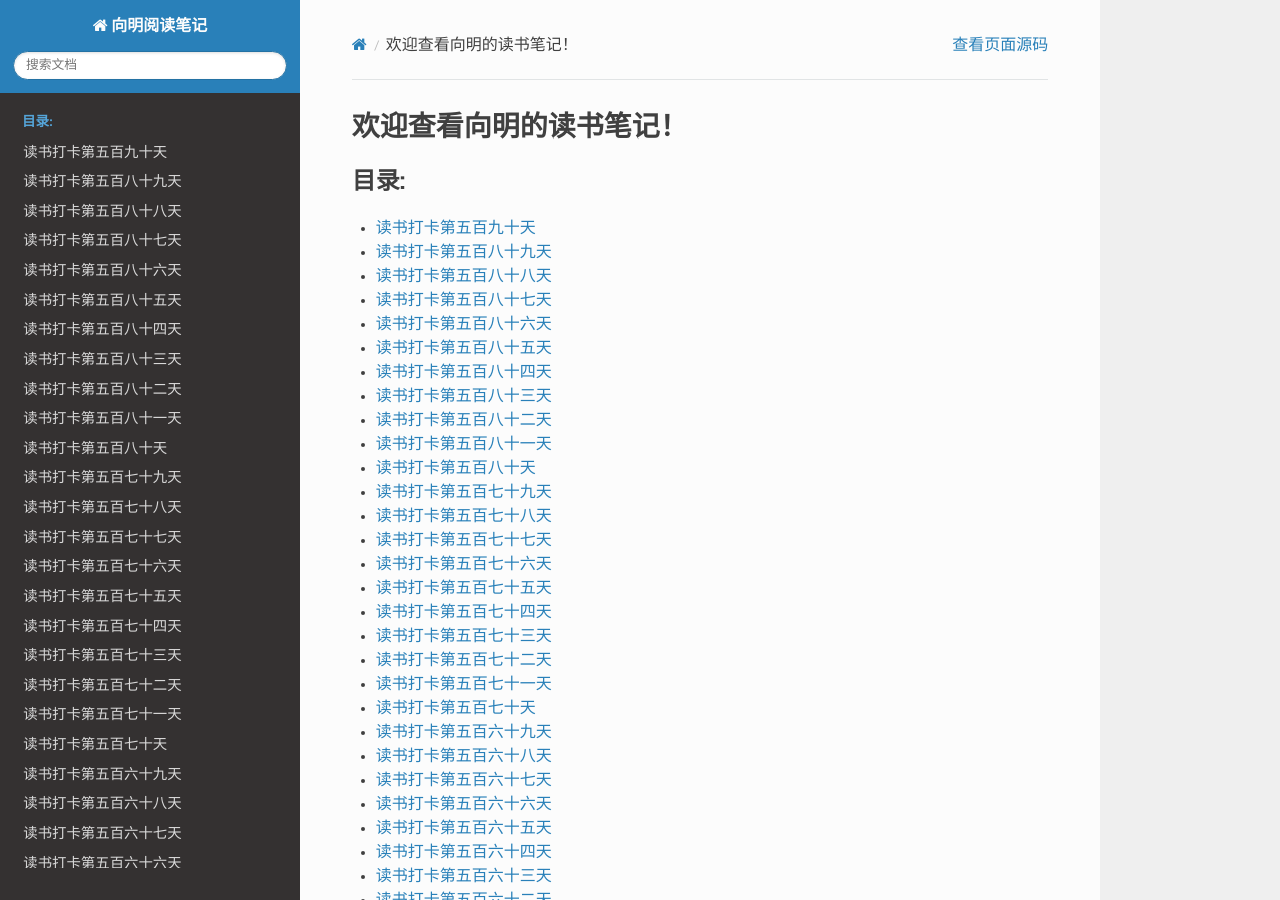
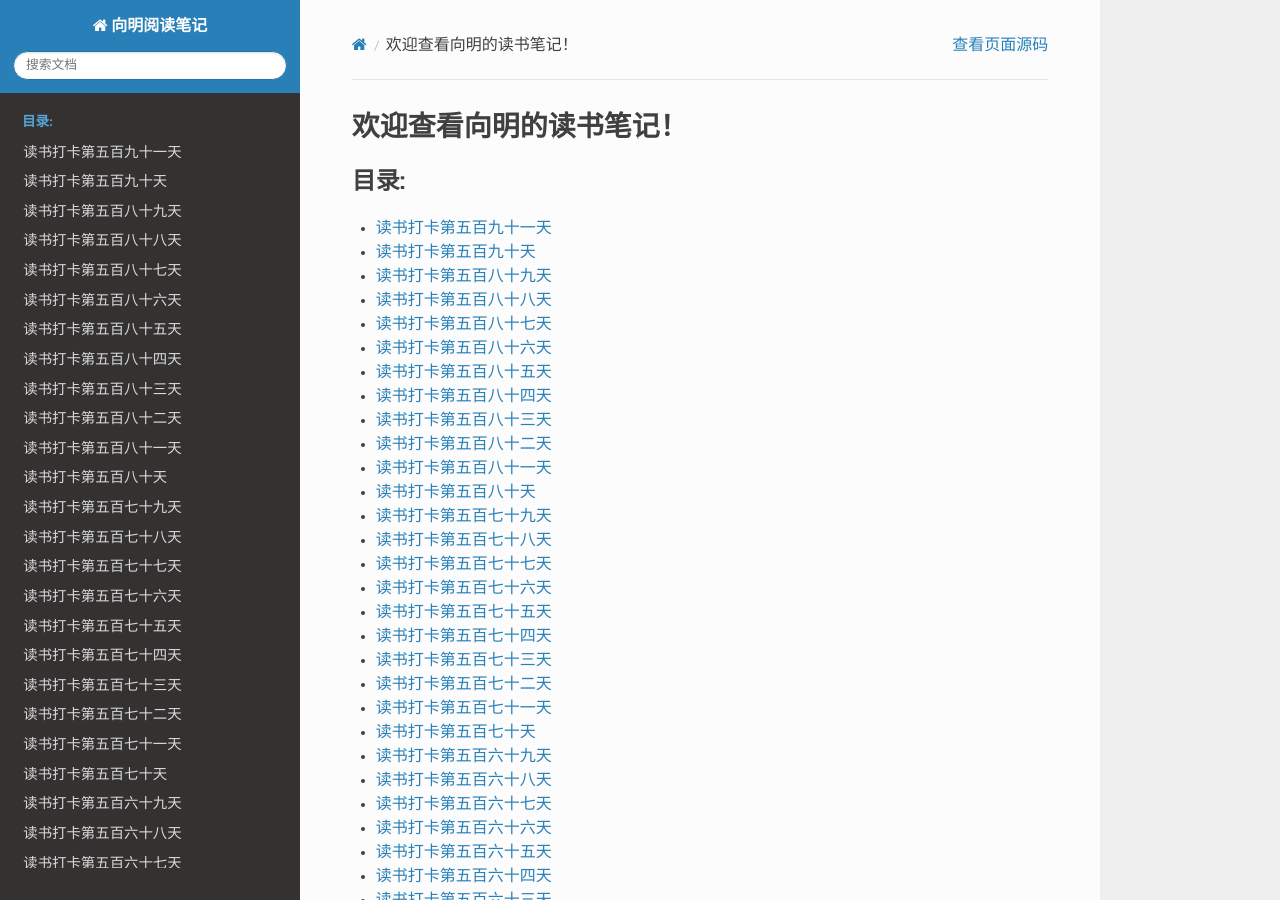
Before and after one commit to xiangming1975/reading, a Sphinx documentation site: the page built from source/index.rst, in a window 1280 px wide and 900 px high. Built offline with Sphinx 7.4.7 and the Read the Docs theme 2.0.0, drawn with Linux system fonts in a browser that asks for light colours; some of the changed lines change nothing that is shown.

Commit message:
自动提交时间: 2022-06-10T22:00:04,314742177+08:00

```diff
--- /dev/null
+++ b/source/2022-06-10.md
@@ -0,0 +1,37 @@
+# 读书打卡第五百九十一天
+## 《亲密行为》（二）
+### 第一章 亲密行为的根源
+
+> 在婴幼儿期，……此时的身体接触是最重要的课题。与母亲身体的直接互动具有压倒一切的意义，给我们留下终身的印记。
+
+> 重新审视童年时代的亲密行为有助于解释成年生活的亲密行为，……
+
+> 母亲对婴儿呵护不够、过分严厉，甚至进行惩罚，孩子稍大后却太溺爱，紧紧抓住孩子不放手。这完全颠倒了情感纽带的发展顺序，……
+
+> 从源头上看，动物学家把拍打的动作说成是意向动作（intention movement）。……母亲轻拍婴儿……是进化形成的身体接触信号，是重复进行的紧抱婴儿不放的意向动作。……意向动作信号可以发出，但未必付诸实践。……反反复复的轻拍就有双倍的安抚作用。
+
+> 低声耳语或低吟哼唱的声音以另一种方式进行安抚。
+
+> 另一种重要的降生后的亲热是母亲让婴儿衔乳头。……这种亲密行为将以各种伪装的形式在成人生活中再度出现。
+
+> 婴儿的哭声有时被误解。……有人就以为，哭声只传递这几种讯息。……但未必如此。……婴儿还是可能哭，他只不过希望能和妈妈亲热。
+
+> 在灵长目动物中，人类婴儿的微笑独一无二。
+
+> 哭和笑都得到第二位信号的支持。
+
+> 成年后，抽泣分离出来，成为单独的信号，但婴儿的抽泣和哭声是合在一起的。
+
+> 过了婴儿期进入幼儿期后，基本的身体亲密行为稳步减少，这是一个明显的变化。
+
+> 亲密接触的交流让位于日益敏锐的视觉交流。
+
+> 幼儿学说话时下一个大发展阶段就来临了。三岁时学会基本词汇以后，语言接触继视觉接触而起。……到这个发展阶段，早起基本的身体接触必然进一步受限。……尽管如此，身体接触并不会全然消失。
+
+> 解决这种困境冲突的办法是引进新的身体接触形式，使之既可以提供儿童所需的亲密接触，又不会给他留下婴儿气的印象。……半岁以后出现，始于所谓的过渡性对象，实际上就是替代妈妈的无生命的物体。……孩子略大时，……由于他逐渐独立，他喜欢的替代品的重要性不是减少了，而是增加了。
+
+> 孩子稍大时，另一种伪装的亲密行为可见于孩子与父母的打闹嬉戏中。……爱意绵绵的拥抱变成了模拟攻击性的熊抱。……这一伪装非常成功，以至到青春期后期，仍然可见孩子与父母的假装打闹。
+
+> 青春期到来时出现了一个新问题。与父母的身体接触进一步减少。……到了青春期，独立的需要得到强化，出现了一种强大的新的需要：隐私。
+
+> 亲密行为的原生序列是抱紧我/放下我/别管我。离家居住时，这个序列倒过来回到源头。……然而，一旦接偶关系完成，恋人形成了新型的两人世界的家庭单位，第二轮的婴儿期就随之结束了。……让位于第二轮的童年期。
```
Also changed, not shown: source/2022-06-06.md (+0 -2 lines).
